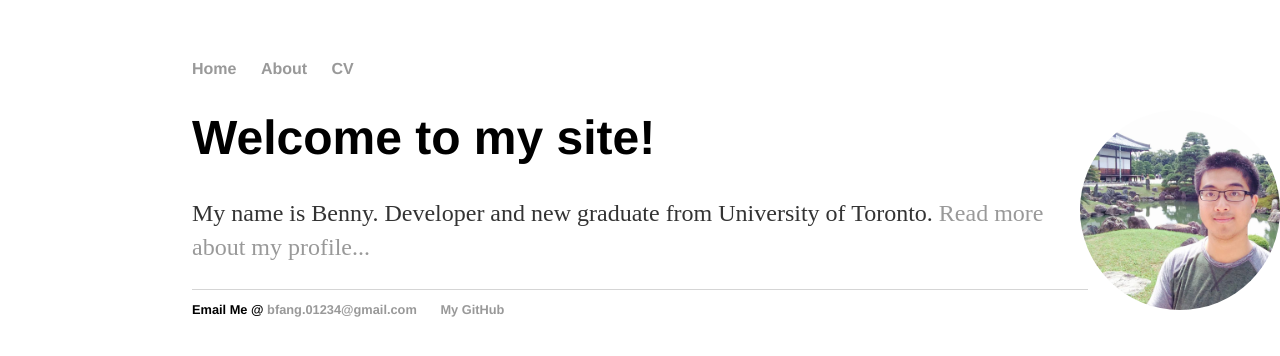
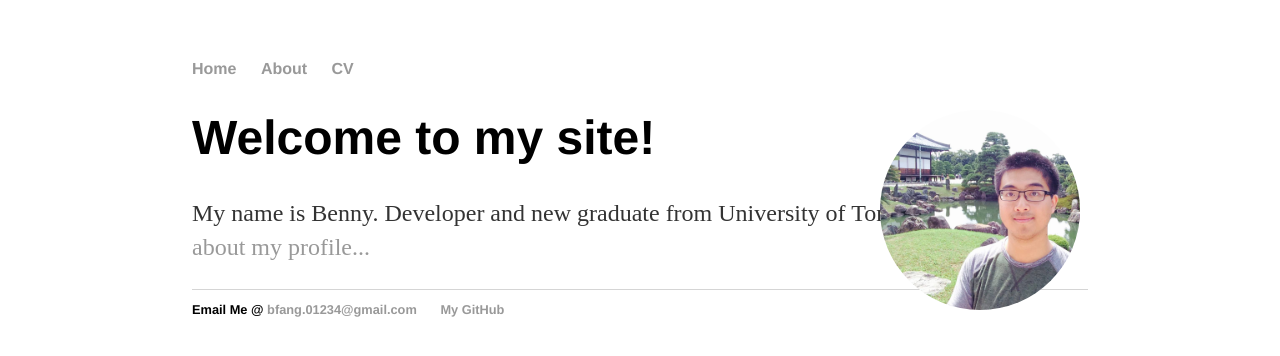
Before and after one commit to bennyfang/bennyfang.github.io, a Jekyll site: the page built from index.html, in a window 1280 px wide. Shown: the top 356 px of the page. Built offline with Jekyll 4.4.1, drawn with Linux system fonts in a browser that asks for light colours.

Commit message:
Update img.css

```diff
--- a/css/img.css
+++ b/css/img.css
@@ -4,7 +4,7 @@
     position: absolute;
     overflow: hidden;
     border-radius: 50%;
-    right: 0px;
+    right: 200px;
 }
 
 img {
```
